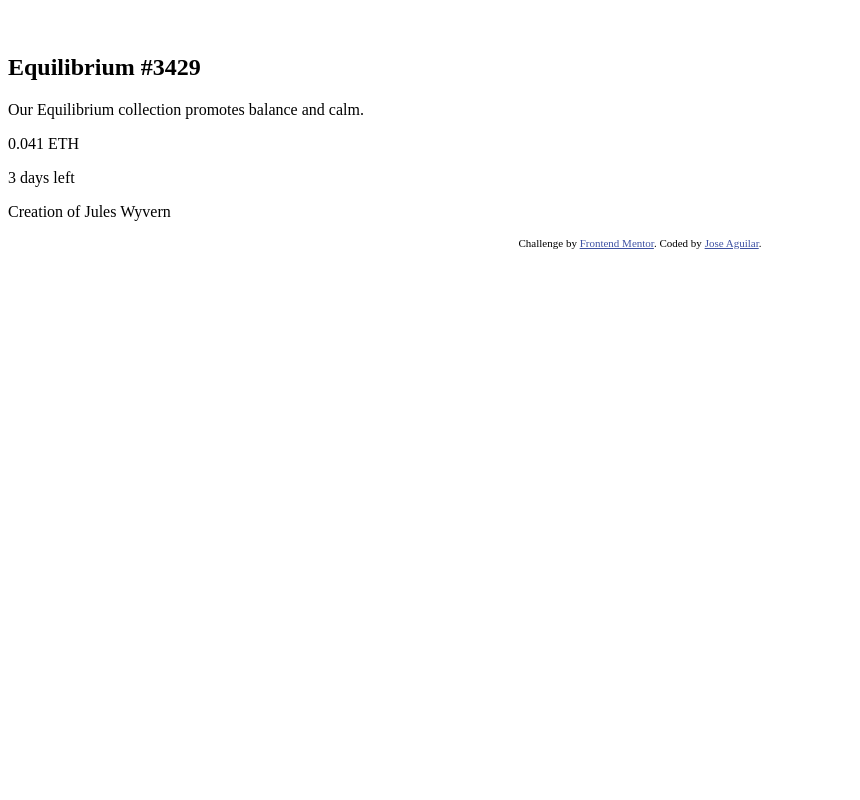
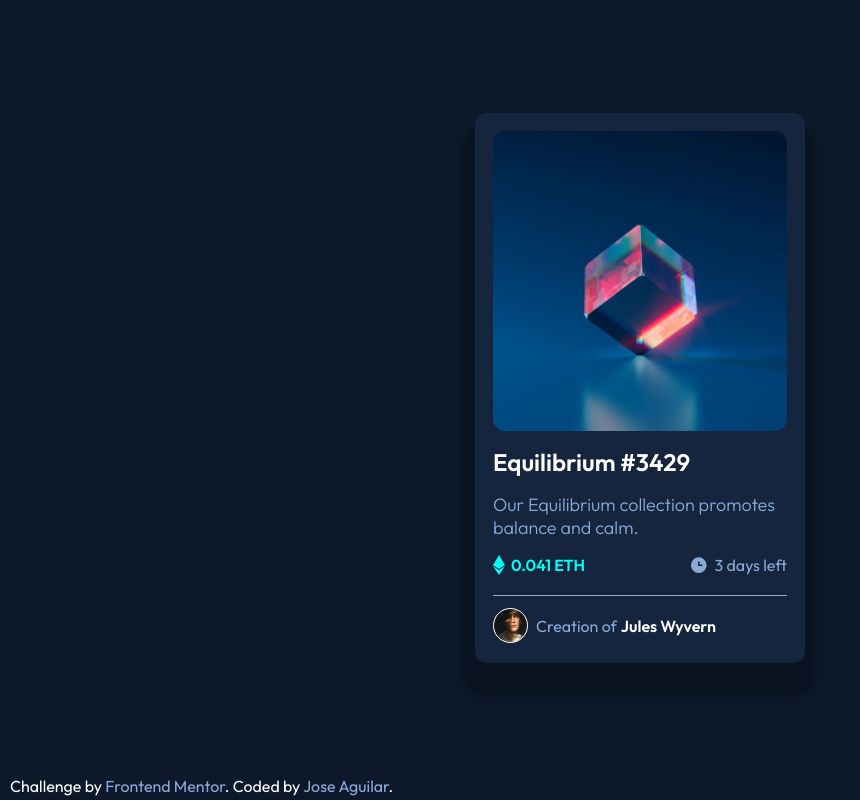
Before and after one commit to joseAguilar18/nft-card, a plain HTML site: page index.html in a window 1280 px wide. Shown: the whole page, without its empty margins (0-860 px from the left). Drawn offline with Linux system fonts and the light colour scheme.

Commit message:
Complete nft card preview challenge.

```diff
--- a/index.html
+++ b/index.html
@@ -3,45 +3,42 @@
 <head>
   <meta charset="UTF-8">
   <meta name="viewport" content="width=device-width, initial-scale=1.0"> <!-- displays site properly based on user's device -->
+  <link rel="stylesheet" href="/style.css">
+  <link rel="preconnect" href="https://fonts.googleapis.com">
+  <link rel="preconnect" href="https://fonts.gstatic.com" crossorigin>
+  <link href="https://fonts.googleapis.com/css2?family=Outfit:wght@300;400;600&display=swap" rel="stylesheet">
 
   <link rel="icon" type="image/png" sizes="32x32" href="./images/favicon-32x32.png">
-
   <title>Frontend Mentor | NFT preview card component</title>
-
-  <!-- Feel free to remove these styles or customise in your own stylesheet 👍 -->
-  <style>
-    .attribution { font-size: 11px; text-align: center; }
-    .attribution a { color: hsl(228, 45%, 44%); }
-  </style>
-</head>
 <body>
 
   <main class="main">
     <section class="container-card">
       <figure class="figure-card">
-        <img class="figure-card__img" src="" alt="">
+        <img class="figure-card__img" src="/images/image-equilibrium.jpg" alt="">
       </figure>
       <div class="container-text1">
         <h1 class="container-text1__tittle">Equilibrium #3429</h1>
         <p class="container-text1__description">Our Equilibrium collection promotes balance and calm.</p>
       </div>
       <div class="container-text2">
-        <p class="container-text2__eth-count"><span>0.041 ETH</span></p>
-        <p class="container-text2__days-count"><span>3 days left</span></p>
+        <p class="container-text2__eth-count"><span></span>0.041 ETH</p>
+        <p class="container-text2__days-count"><span></span>3 days left</p>
       </div>
-      <div>
-        <span></span><p>Creation of Jules Wyvern</p>
+      <div class="container-creator">
+        <span class="container-creator__img-avatar"></span><p class="container-creator__text">Creation of </p><p class="container-creator__name"> Jules Wyvern</p>
       </div>
     </section>
 
+
   </main>
+  <div class="attribution">
+    Challenge by <a href="https://www.frontendmentor.io?ref=challenge" target="_blank">Frontend Mentor</a>.
+    Coded by <a href="#">Jose Aguilar</a>.
+  </div>
 
 
 
 
-  <div class="attribution">
-    Challenge by <a href="https://www.frontendmentor.io?ref=challenge" target="_blank">Frontend Mentor</a>.
-    Coded by <a href="#">Jose Aguilar</a>.
-  </div>
 </body>
 </html>
--- a/style.css
+++ b/style.css
@@ -0,0 +1,138 @@
+
+:root{
+    --soft-blue:hsl(215, 51%, 70%);
+    --cyan: hsl(178, 100%, 50%);
+    --very-dark-blue-main: hsl(217, 54%, 11%);
+    --very-dark-blue-card: hsl(216, 50%, 16%);
+    --very-dark-blue-line: hsl(215, 32%, 27%);
+    --white: hsl(0, 0%, 100%);
+}
+
+*{
+    margin: 0;
+    padding: 0;
+    box-sizing: border-box;
+}
+
+body{
+    font-family: 'Outfit', sans-serif;
+    background: var(--very-dark-blue-main);
+}
+
+.main{
+    width: 100vw;
+    height: 97vh;
+    display: flex;
+    justify-content: center;
+    align-items: center;
+}
+
+.container-card{
+    width: 330px;
+    height: 550px;
+    padding: 18px;
+    border-radius: 12px;
+    box-shadow: -1px 23px 6px 11px hsla(215, 63%, 7%, 0.699);
+    background: var(--very-dark-blue-card);
+}
+
+.figure-card{
+    width: 100%;
+    height: 300px;
+    margin-bottom: 16px;
+}
+
+.figure-card__img{
+    width: 100%;
+    height: 100%;
+    border-radius: 12px;
+    object-fit: cover;
+}
+
+.container-text1{
+    margin-bottom: 16px;
+}
+
+.container-text1__tittle{
+    color: var(--white);
+    margin-bottom: 16px;
+}
+
+.container-text1__description{
+    color: var(--soft-blue);
+    font-size: 18px;
+    font-weight: 300;
+}
+
+.container-text2{
+    display: flex;
+    justify-content: space-between;
+
+    padding-bottom: 20px;
+    border-bottom: 1px solid var(--soft-blue);
+}
+
+.container-text2__eth-count{
+    color: var(--cyan);
+    font-weight: 600;
+    background: url(/images/icon-ethereum.svg) no-repeat;
+    background-size: contain;
+}
+
+.container-text2__eth-count span{
+    display: inline-block;
+    width: 14px;
+    height: 14px;
+    margin-right: 4px;
+}
+
+.container-text2__days-count{
+    color: var(--soft-blue);
+    background: url(/images/icon-clock.svg) no-repeat;
+    background-size: contain;
+}
+
+.container-text2__days-count span{
+    display: inline-block;
+    width: 16px;
+    height: 14px;
+    margin-right: 10px;
+}
+
+.container-creator{
+    display: flex;
+    align-items: center;
+    margin-top: 12px;
+}
+
+.container-creator__img-avatar{
+    display: inline-block;
+    width: 35px;
+    height: 35px;
+    margin-right: 8px;
+    border: 1px solid var(--white);
+    border-radius: 50%;
+    background: url(/images/image-avatar.png) no-repeat center;
+    background-size: contain;
+}
+
+.container-creator__text{
+    color: var(--soft-blue);
+    margin-right: 4px;
+}
+
+.container-creator__name{
+    color: var(--white);
+    font-weight: 600;
+}
+
+.attribution{
+    height: 3vh;
+    margin-left: 10px;
+    color: var(--white);
+}
+
+.attribution a{
+    text-decoration: none;
+    color: var(--soft-blue);
+}
```
